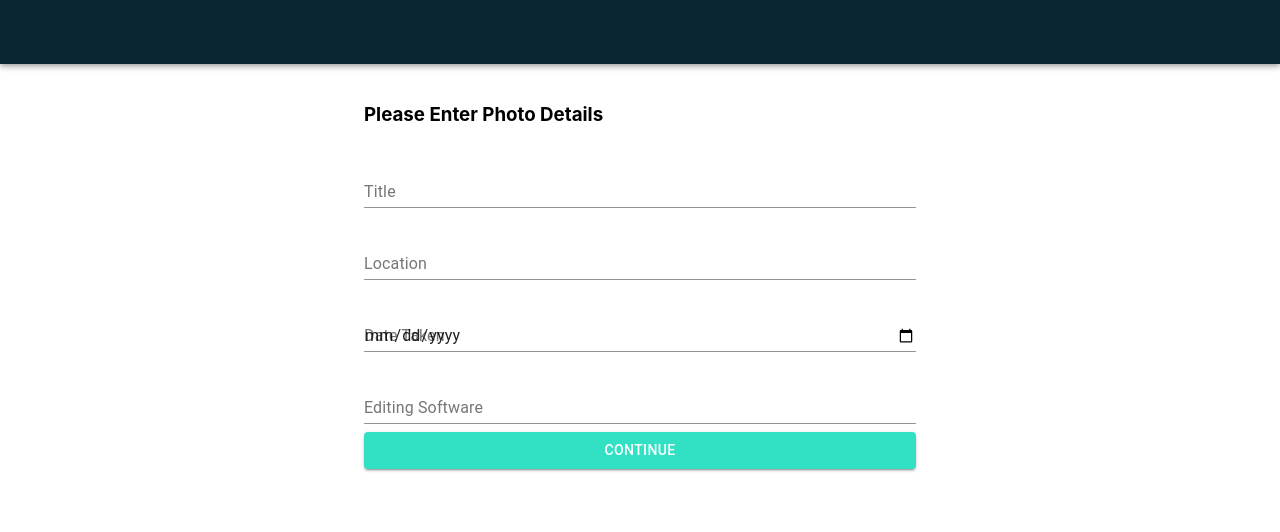
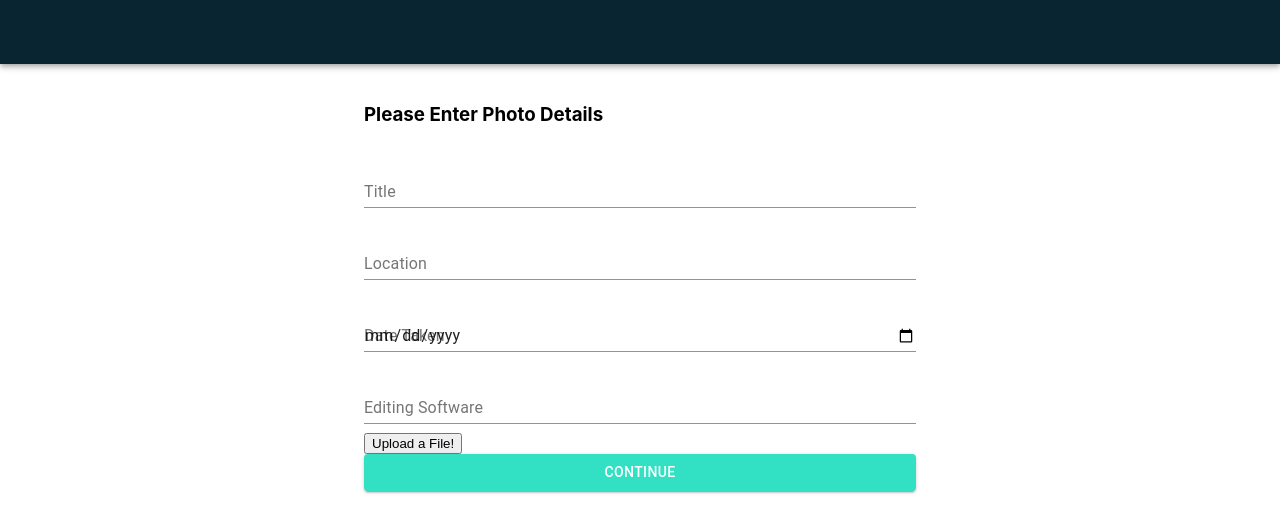
Before and after one commit to codingfiddler/photo-review-ui, a React (Create React App) app: page /uploadPhoto in a window 1280 px wide. Shown: the top 532 px of the page. Built offline with nearby package versions, Linux system fonts and the light colour scheme.

Commit message:
upload file now optimized

```diff
--- a/package.json
+++ b/package.json
@@ -13,7 +13,8 @@
     "react": "^16.13.1",
     "react-dom": "^16.13.1",
     "react-router-dom": "^5.2.0",
-    "react-scripts": "3.4.1"
+    "react-scripts": "3.4.1",
+    "styled-components": "^5.1.1"
   },
   "scripts": {
     "start": "react-scripts start",
--- a/public/index.html
+++ b/public/index.html
@@ -24,7 +24,7 @@
       work correctly both with client-side routing and a non-root public URL.
       Learn how to configure a non-root public URL by running `npm run build`.
     -->
-    <title>React App</title>
+    <title>Krino App</title>
   </head>
   <body>
     <noscript>You need to enable JavaScript to run this app.</noscript>
--- /dev/null
+++ b/src/components/uploadPhoto/FileUploader.js
@@ -0,0 +1,33 @@
+import React from 'react';
+import styled from 'styled-components';
+
+const Button = styled.button `
+ backgroundColor: "#4CAF50";
+`;
+
+const FileUploader = props => {
+    const hiddenFileInput = React.useRef(null);
+
+    const handleClick = event => {
+      hiddenFileInput.current.click();
+    };
+
+    const handleChange = event => {
+      const fileUploaded = event.target.files[0];
+      props.handleFile(fileUploaded);
+    };
+
+return (
+    <>
+      <Button onClick={handleClick}>
+        Upload a File!
+      </Button>
+      <input type = "file"
+             ref = {hiddenFileInput}
+             onChange = {handleChange}
+             style = {{display : 'none'}} />
+    </>
+  );
+};
+
+export default FileUploader;
--- a/src/components/uploadPhoto/FormPhotoDetails.js
+++ b/src/components/uploadPhoto/FormPhotoDetails.js
@@ -3,14 +3,16 @@ import Dialog from '@material-ui/core/Dialog';
 import { ThemeProvider as MuiThemeProvider } from '@material-ui/core/styles';
 import TextField from '@material-ui/core/TextField';
 import Button from '@material-ui/core/Button';
+import FileUploader from './FileUploader';
 
-export class FormPhotoDetails extends Component {
+
+class FormPhotoDetails extends Component {
   continue = e => {
     e.preventDefault();
     this.props.nextStep();
   };
 
-  render() {
+   render() {
     const { values, handleChange } = this.props;
     return (
       <MuiThemeProvider>
@@ -39,7 +41,7 @@ export class FormPhotoDetails extends Component {
               type="date"
               placeholder="Enter the date "
               label="Date Taken"
-              onChange={handleChange('dateTaken')}
+              //onChange={handleChange('dateTaken')}
               defaultValue={values.dateTaken}
               margin="normal"
               fullWidth
@@ -54,6 +56,10 @@ export class FormPhotoDetails extends Component {
               fullWidth
             />
             <br/>
+
+            <FileUploader handleFile={this.props.handleFile} />
+
+            <br/>
             <Button
               style={{backgroundColor: "#32e0c4", width: "100%"}}
               color="primary"
--- a/src/components/uploadPhoto/PhotoForm.js
+++ b/src/components/uploadPhoto/PhotoForm.js
@@ -40,6 +40,12 @@ export class PhotoForm extends Component {
     this.setState({ [input]: e.target.value });
   };
 
+  handleFile = fileUploaded => {
+    this.setState({
+      selectedFile: fileUploaded,
+    })
+  };
+
   render() {
     const { step } = this.state;
     const { title, description, location, dateTaken, softwareUsed, cameraModel, cameraLens, aperture, shutterSpeed, iso } = this.state;
@@ -52,6 +58,7 @@ export class PhotoForm extends Component {
             nextStep={this.nextStep}
             handleChange={this.handleChange}
             values={values}
+            handleFile={this.handleFile}
           />
         );
       case 2:
--- /dev/null
+++ b/src/components/uploadPhoto/index.js
@@ -0,0 +1,3 @@
+import FileUploader from 'FileUploader';
+
+export {FileUploader};
--- a/src/components/userProfile/UserNavBar.js
+++ b/src/components/userProfile/UserNavBar.js
@@ -13,7 +13,7 @@ import IconButton from '@material-ui/core/IconButton'
 import Link from '@material-ui/core/Link'
 import InputBase from '@material-ui/core/InputBase';
 
-//Styling of the components
+//Styling the components
 const useStyles = makeStyles((theme) => ({
   root: {
     flexGrow: 1,
```
Also changed, not shown: 2 other files (tests, documents, lock files or other folders).
